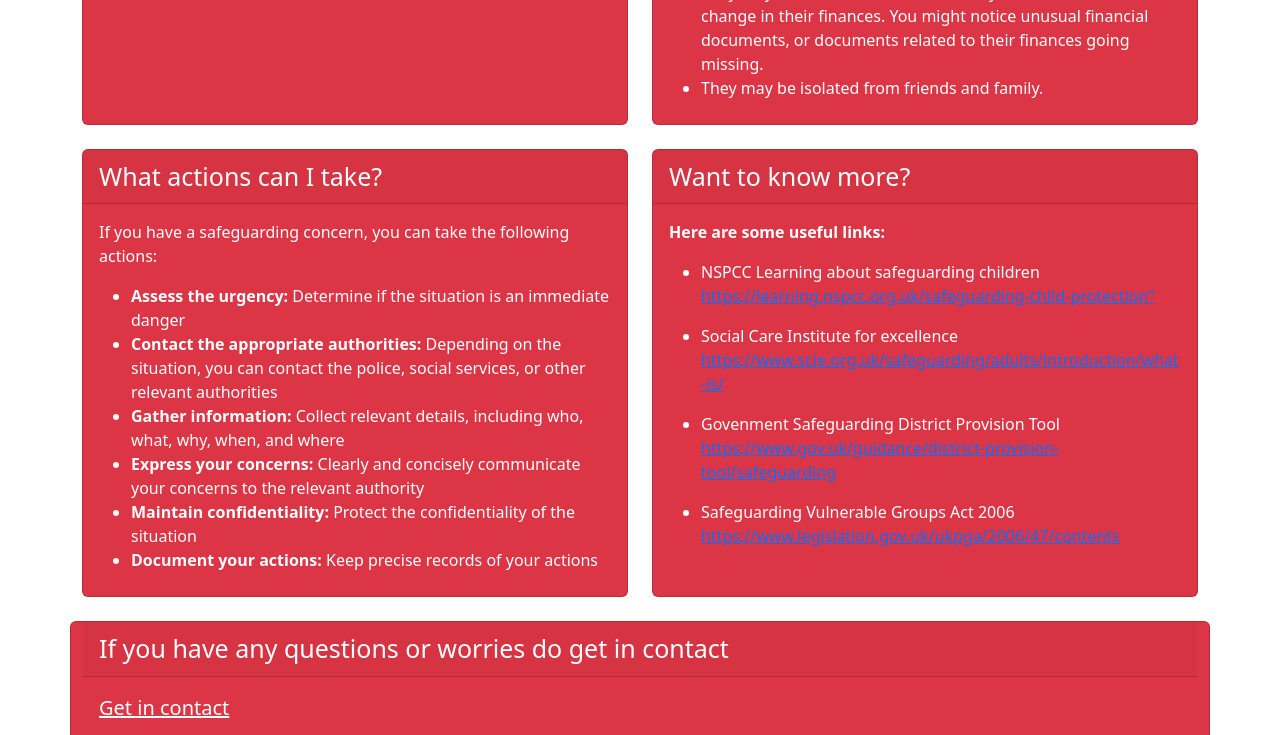
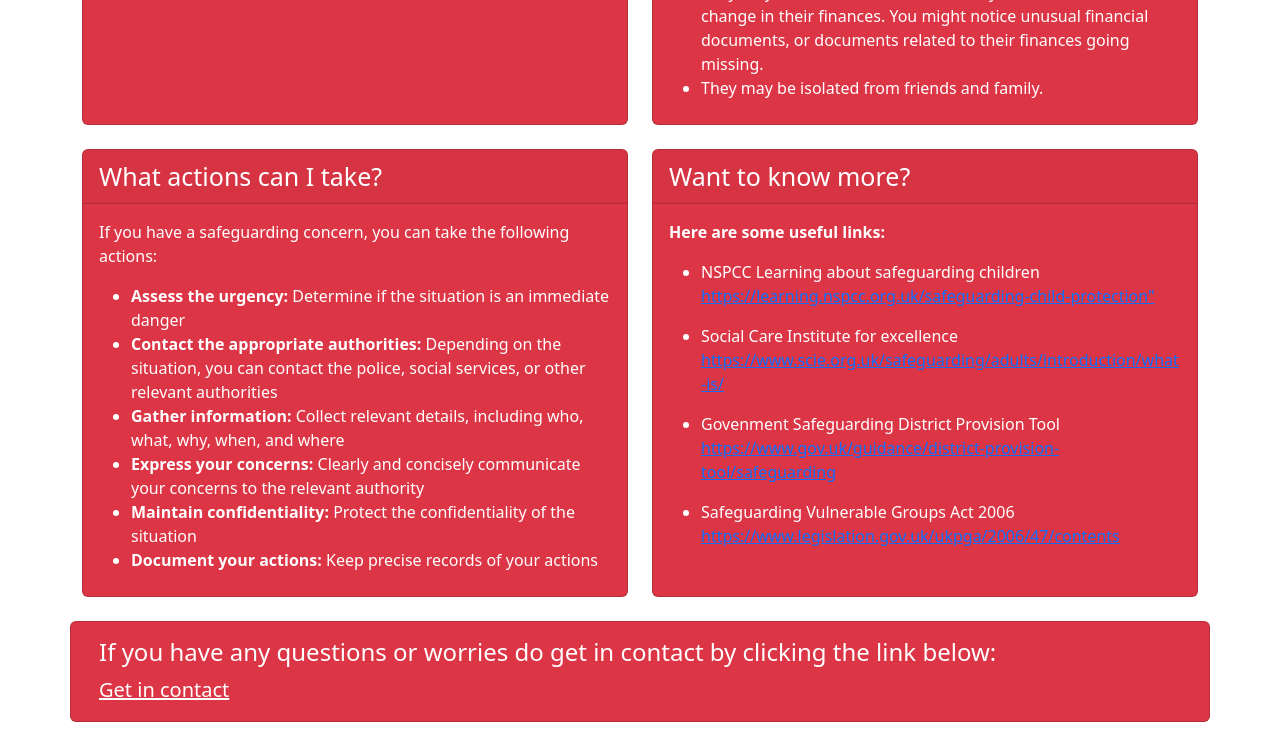
Before and after one commit to Gracey46/Safeguarding, a plain HTML site: page index.html in a window 1280 px wide. Shown: the part 904-1639 px from the top of the page. Drawn offline with nearby package versions, Linux system fonts and the light colour scheme.

Commit message:
presented the contact cad a bit different

```diff
--- a/index.html
+++ b/index.html
@@ -166,9 +166,9 @@
         <div class="row">
             <div class="col col-sm" id="contact"></div>
                 <div id="card" class="card text-bg-danger mb-3">
-                    <div class="card-header">If you have any questions or worries do get in contact</div>
                     <div class="card-body">
-                      <p class="card-text"><a href="contact.html" id="contact-us">Get in contact</a> </p>
+                      <h4 class="card-text"> If you have any questions or worries do get in contact by clicking the link below:</h4>
+                        <a href="contact.html" id="contact-us">Get in contact</a>
                     </div>
                 </div>
         </div>
```
